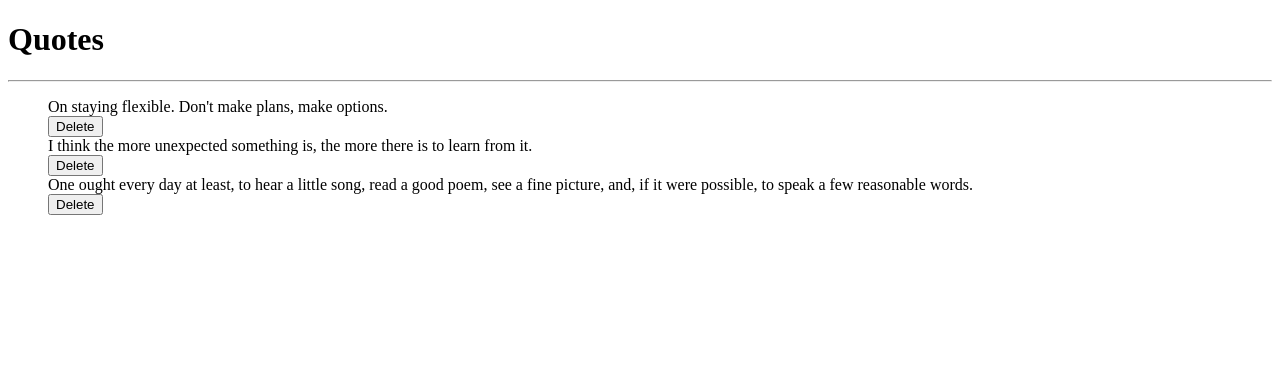
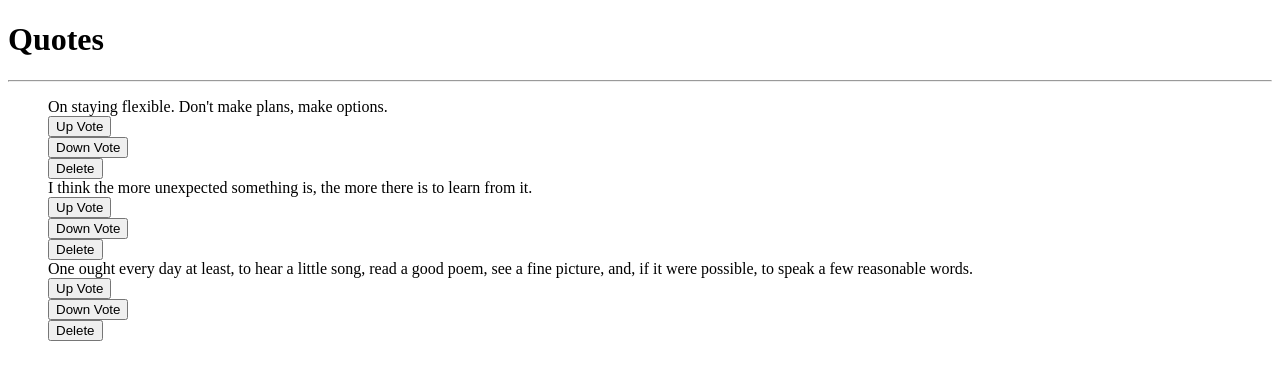
Before and after one commit to diana3664/Quotes, an Angular app: page / in a window 1280 px wide. Shown: the top 380 px of the page. Built offline with nearby package versions, Linux system fonts and the light colour scheme.

Commit message:
add an upvote and a downvote button

```diff
--- a/src/app/app.component.ts
+++ b/src/app/app.component.ts
@@ -9,9 +9,9 @@ import { Quote } from './quote';
 })
 export class AppComponent {
   quotes :Quote [] = [
-    {id:1, theQuote:"On staying flexible. Don't make plans, make options."},
-    {id:2, theQuote:"I think the more unexpected something is, the more there is to learn from it."},
-    {id:2, theQuote:"One ought every day at least, to hear a little song, read a good poem, see a fine picture, and, if it were possible, to speak a few reasonable words."},
+    new Quote(1,"On staying flexible. Don't make plans, make options.",0,0),
+    new Quote(2,"I think the more unexpected something is, the more there is to learn from it.",0,0),
+    new Quote(2,"One ought every day at least, to hear a little song, read a good poem, see a fine picture, and, if it were possible, to speak a few reasonable words.",0,0),
 
   ];
 }
--- a/src/app/components/quote-delete/quote-delete.component.html
+++ b/src/app/components/quote-delete/quote-delete.component.html
@@ -1 +1,11 @@
-<button (click)= 'quoteComplete(true)'>Delete</button>
+<div class="row">
+  <div class="col-md-3">
+    <button (click)= 'upVote(true)'>Up Vote</button>
+  </div>
+  <div class="col-md-3">
+    <button (click)= 'downVote(true)'>Down Vote</button>
+  </div>
+  <div class="col-md-3">
+    <button (click)= 'quoteComplete(true)'>Delete</button>
+  </div>
+</div>
--- a/src/app/components/quote-delete/quote-delete.component.ts
+++ b/src/app/components/quote-delete/quote-delete.component.ts
@@ -11,11 +11,22 @@ export class QuoteDeleteComponent implements OnInit {
 
   @Input() quote: Quote;
 
+  @Output() upvote = new EventEmitter<boolean>();
+  @Output() downvote = new EventEmitter<boolean>();
+
   @Output() isComplete = new EventEmitter<boolean>();
 
   quoteComplete(complete:boolean){
     this.isComplete.emit(complete);
   }
+
+  upVote(countVote:boolean){
+     this.upvote.emit(countVote)
+  }
+
+  downVote(countVote:boolean){
+    this.upvote.emit(countVote)
+ }
 
   constructor() { }
 
--- a/src/app/components/quote/quote.component.html
+++ b/src/app/components/quote/quote.component.html
@@ -4,7 +4,7 @@
   <ul>
     <div *ngFor='let quote of quotes; let i = index'>{{quote.theQuote}}
     <div>
-      <app-quote-delete [quote]='quote' (isComplete) = 'completeQuote($event, i)'></app-quote-delete>
+      <app-quote-delete [quote]='quote' (isComplete) = 'completeQuote($event, i)' (upvote)='upVote($event,i)' (downvote)='upVote($event,i)'></app-quote-delete>
     </div>
   </div>
   </ul>
--- a/src/app/components/quote/quote.component.ts
+++ b/src/app/components/quote/quote.component.ts
@@ -11,9 +11,9 @@ export class QuoteComponent implements OnInit {
 
 
   quotes :Quote [] = [
-    new Quote(1,"On staying flexible. Don't make plans, make options."),
-    new Quote(2,"I think the more unexpected something is, the more there is to learn from it."),
-    new Quote(2,"One ought every day at least, to hear a little song, read a good poem, see a fine picture, and, if it were possible, to speak a few reasonable words."),
+    new Quote(1,"On staying flexible. Don't make plans, make options.",0,0),
+    new Quote(2,"I think the more unexpected something is, the more there is to learn from it.",0,0),
+    new Quote(2,"One ought every day at least, to hear a little song, read a good poem, see a fine picture, and, if it were possible, to speak a few reasonable words.",0,0),
 
   ];
 
@@ -23,6 +23,19 @@ completeQuote(isComplete, index){
   }
 }
 
+upVote(upvote,index){
+  if(upvote){
+    this.quotes[index].upvote +=1;
+  }
+}
+
+
+downVote(upvote,index){
+  if(upvote){
+    this.quotes[index].upvote +=1;
+  }
+}
+
   constructor() { }
 
   ngOnInit(): void {
--- a/src/app/quote.ts
+++ b/src/app/quote.ts
@@ -1,4 +1,4 @@
 export class Quote {
-  constructor(public id: number,public theQuote: string){
+  constructor(public id: number,public theQuote: string,public upvote:number, public downVote:number){
   }
 }
```
